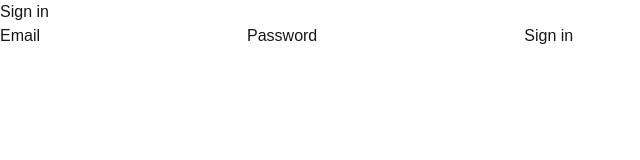
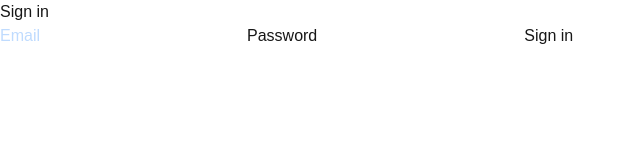
Before and after one commit to Y0tsakrit/Gold_store, a Next.js app in the folder client/: page /signin in a window 1280 px wide. Shown: the top 160 px of the page, without its empty margins (0-640 px from the left). Built offline with nearby package versions, Linux system fonts and the light colour scheme.

Commit message:
asdasdas

```diff
--- a/client/app/signin/page.tsx
+++ b/client/app/signin/page.tsx
@@ -3,7 +3,7 @@ export default function SignInPage() {
         <div>
             <h1>Sign in</h1>
             <form>
-                <label>
+                <label className="text-blue-200">
                     Email
                     <input type="email" />
                 </label>
```
